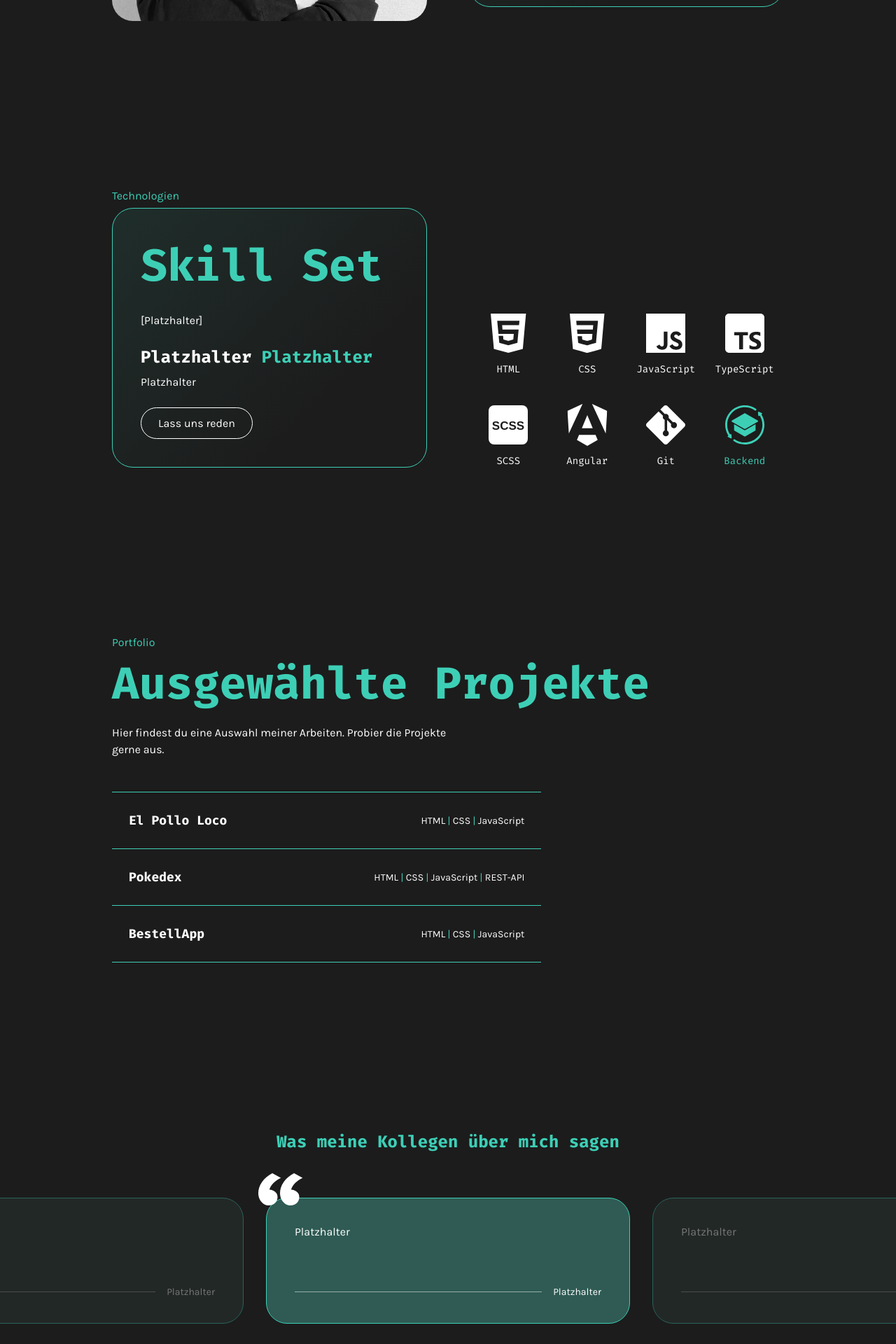
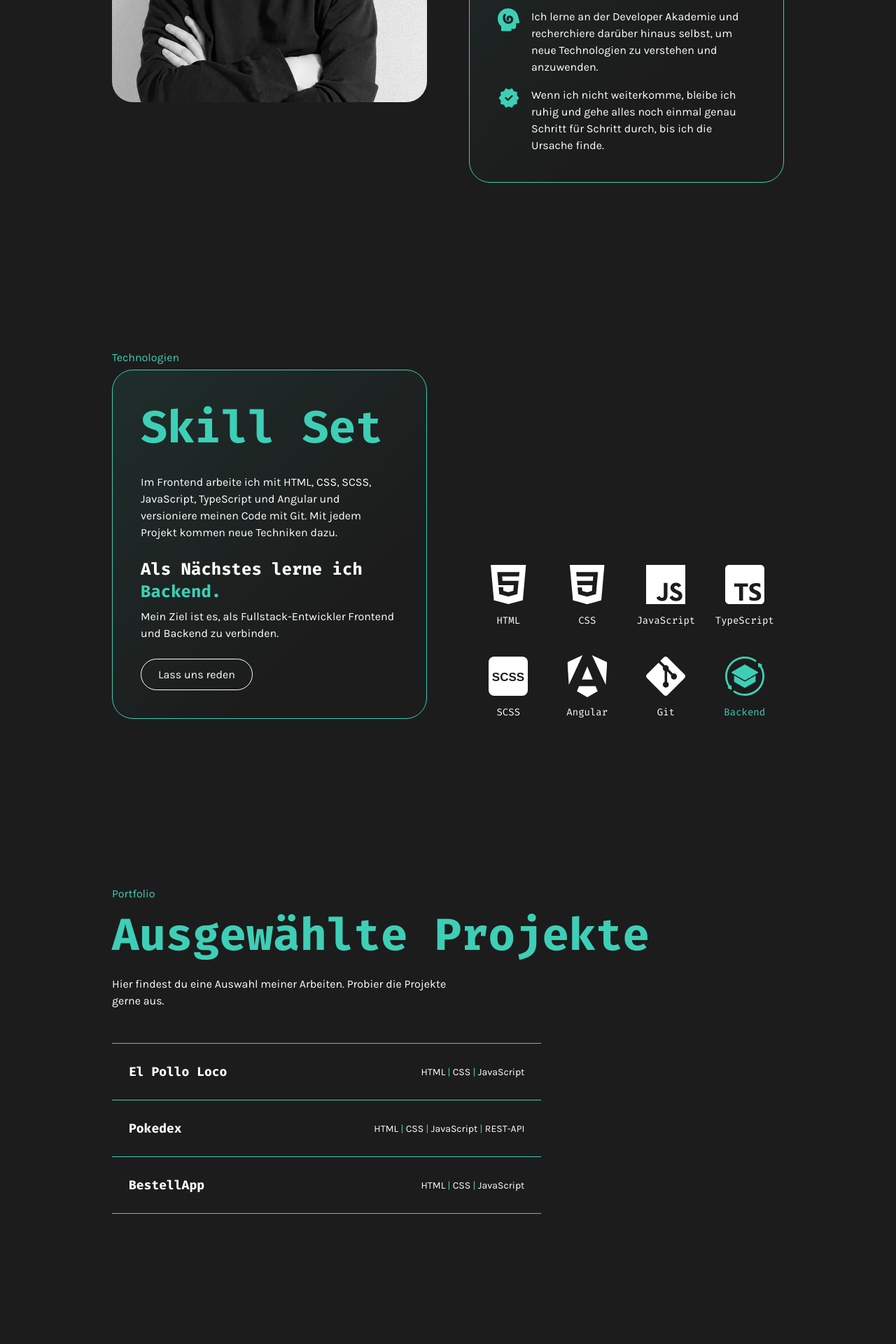
Before and after one commit to SebaBuch/Portfolio, an Angular app: page / in a window 1280 px wide. Shown: the part 1340-3260 px from the top of the page at 70% size. Built offline with nearby package versions, Linux system fonts and the light colour scheme.

Commit message:
Add real texts for about me, skills, projects and contact

```diff
--- a/src/app/main-page/references/references.ts
+++ b/src/app/main-page/references/references.ts
@@ -9,9 +9,9 @@ import { LanguageService } from '../../shared/services/language-service';
 })
 export class References {
   references = [
-    { textKey: 'referenceText1', author: 'Platzhalter' },
-    { textKey: 'referenceText2', author: 'Platzhalter' },
-    { textKey: 'referenceText3', author: 'Platzhalter' }
+    { textKey: 'referenceText1', author: 'Name' },
+    { textKey: 'referenceText2', author: 'Name' },
+    { textKey: 'referenceText3', author: 'Name' }
   ];
   currentIndex = signal(0);
 
--- a/src/app/shared/translation/translations.ts
+++ b/src/app/shared/translation/translations.ts
@@ -12,32 +12,35 @@ export const translations: { [key: string]: { de: string; en: string } } = {
     aboutLabel: { de: "Wer ich bin", en: "Who I Am" },
     aboutTitle: { de: "Über mich", en: "About me" },
     aboutText: {
-        de: "Hallo, ich bin Sebastian! [Platzhalter:]",
-        en: "Hey there, I'm Sebastian! [Placeholder:]"
+        de: "Hallo, ich bin Sebastian! Zum Programmieren bin ich übers Zocken gekommen: Mich hat fasziniert, wie aus Zeilen Code ganze Spiele und Websites entstehen. Heute entwickle ich selbst Webanwendungen, und am meisten motiviert mich, beim Programmieren meinen Fortschritt Schritt für Schritt zu sehen.",
+        en: "Hey there, I'm Sebastian! Gaming got me into programming: I was fascinated by how lines of code turn into entire games and websites. Today I build web applications myself, and what motivates me most is seeing my progress step by step while coding."
     },
     aboutLocation: {
         de: "Ich wohne in Hennef und bin offen für Remote-Arbeit oder einen Umzug.",
         en: "I'm based in Hennef and open to working remotely or relocating."
     },
     aboutMind: {
-        de: "[Platzhalter:]",
-        en: "[Placeholder:]"
+        de: "Ich lerne an der Developer Akademie und recherchiere darüber hinaus selbst, um neue Technologien zu verstehen und anzuwenden.",
+        en: "I study at the Developer Akademie and do my own research on top of that to understand and apply new technologies."
     },
     aboutQuality: {
-        de: "[Platzhalter:]",
-        en: "[Placeholder:]"
+        de: "Wenn ich nicht weiterkomme, bleibe ich ruhig und gehe alles noch einmal genau Schritt für Schritt durch, bis ich die Ursache finde.",
+        en: "When I get stuck, I stay calm and go through everything again carefully, step by step, until I find the cause."
     },
 
     skillsLabel: { de: "Technologien", en: "Technologies" },
     skillsText: {
-        de: "[Platzhalter]",
-        en: "[Placeholder]"
+        de: "Im Frontend arbeite ich mit HTML, CSS, SCSS, JavaScript, TypeScript und Angular und versioniere meinen Code mit Git. Mit jedem Projekt kommen neue Techniken dazu.",
+        en: "On the frontend I work with HTML, CSS, SCSS, JavaScript, TypeScript and Angular, and I version my code with Git. Every project adds new techniques."
     },
-    skillsAnotherStart: { de: "Platzhalter", en: "Placeholder" },
-    skillsAnotherHighlight: { de: "Platzhalter", en: "Placeholder" },
-    skillsContact: { de: "Platzhalter", en: "Placeholder" },
+    skillsAnotherStart: { de: "Als Nächstes lerne ich", en: "Next, I'm learning" },
+    skillsAnotherHighlight: { de: "Backend.", en: "backend." },
+    skillsContact: {
+        de: "Mein Ziel ist es, als Fullstack-Entwickler Frontend und Backend zu verbinden.",
+        en: "My goal is to connect frontend and backend as a fullstack developer."
+    },
     skillsButton: { de: "Lass uns reden", en: "Let's Talk" },
-    skillsBackendTooltip: { de: "[Platzhalter]", en: "[Placeholder]" },
+    skillsBackendTooltip: { de: "Python, Django, PostgreSQL, Docker", en: "Python, Django, PostgreSQL, Docker" },
 
     projectsTitle: { de: "Ausgewählte Projekte", en: "Featured Projects" },
     projectsIntro: {
@@ -47,19 +50,31 @@ export const translations: { [key: string]: { de: string; en: string } } = {
     projectQuestion: { de: "Worum geht es in diesem Projekt?", en: "What is this project about?" },
     projectNext: { de: "Nächstes Projekt", en: "Next project" },
     projectLiveTest: { de: "Live Test", en: "Live Test" },
-    projectPolloLocoDescription: { de: "Platzhalter", en: "Placeholder" },
-    projectPokedexDescription: { de: "Platzhalter", en: "Placeholder" },
-    projectBestellAppDescription: { de: "Platzhalter", en: "Placeholder" },
+    projectPolloLocoDescription: {
+        de: "Ein Jump-and-Run-Spiel auf Canvas-Basis. Die technische Herausforderung war für mich die objektorientierte Programmierung mit JavaScript-Klassen.",
+        en: "A canvas-based jump and run game. The technical challenge for me was object-oriented programming with JavaScript classes."
+    },
+    projectPokedexDescription: {
+        de: "Ein Pokédex, der alle Pokémon mit ihren Fähigkeiten anzeigt. Die Daten lädt die App über eine REST-API.",
+        en: "A Pokédex that shows all Pokémon and their abilities. The app loads its data via a REST API."
+    },
+    projectBestellAppDescription: {
+        de: "Eine Bestell-App, in der man Essen auswählen, in den Warenkorb legen und bestellen kann.",
+        en: "An ordering app where you can choose food, add it to the basket and place an order."
+    },
 
     referencesTitle: { de: "Was meine Kollegen über mich sagen", en: "What my colleagues say about me" },
-    referenceText1: { de: "Platzhalter", en: "Placeholder" },
-    referenceText2: { de: "Platzhalter", en: "Placeholder" },
-    referenceText3: { de: "Platzhalter", en: "Placeholder" },
+    referenceText1: { de: "Hier steht bald die Referenz eines Teampartners1.", en: "A reference from a team partner will appear here soon." },
+    referenceText2: { de: "Hier steht bald die Referenz eines Teampartners2.", en: "A reference from a team partner will appear here soon." },
+    referenceText3: { de: "Hier steht bald die Referenz eines Teampartners3.", en: "A reference from a team partner will appear here soon." },
 
     contactLabel: { de: "Kontakt", en: "Contact me" },
     contactTitle: { de: "Lass uns zusammenarbeiten", en: "Let's work together" },
-    contactQuestion: { de: "Platzhalter", en: "Placeholder" },
-    contactText: { de: "Platzhalter", en: "Placeholder" },
+    contactQuestion: { de: "Auf der Suche nach einem Junior-Entwickler?", en: "Looking for a junior developer?" },
+    contactText: {
+        de: "Ich suche eine Festanstellung als Junior Fullstack Developer. Wenn du ein Team hast, in dem ich mitarbeiten und weiter wachsen kann, freue ich mich über deine Nachricht.",
+        en: "I'm looking for a full-time position as a junior fullstack developer. If you have a team where I can contribute and keep growing, I'd love to hear from you."
+    },
     contactNeed: { de: "Du brauchst einen Fullstack-Entwickler?", en: "Need a Fullstack developer?" },
     contactNeedLink: { de: "Lass uns reden!", en: "Let's talk!" },
 
```
